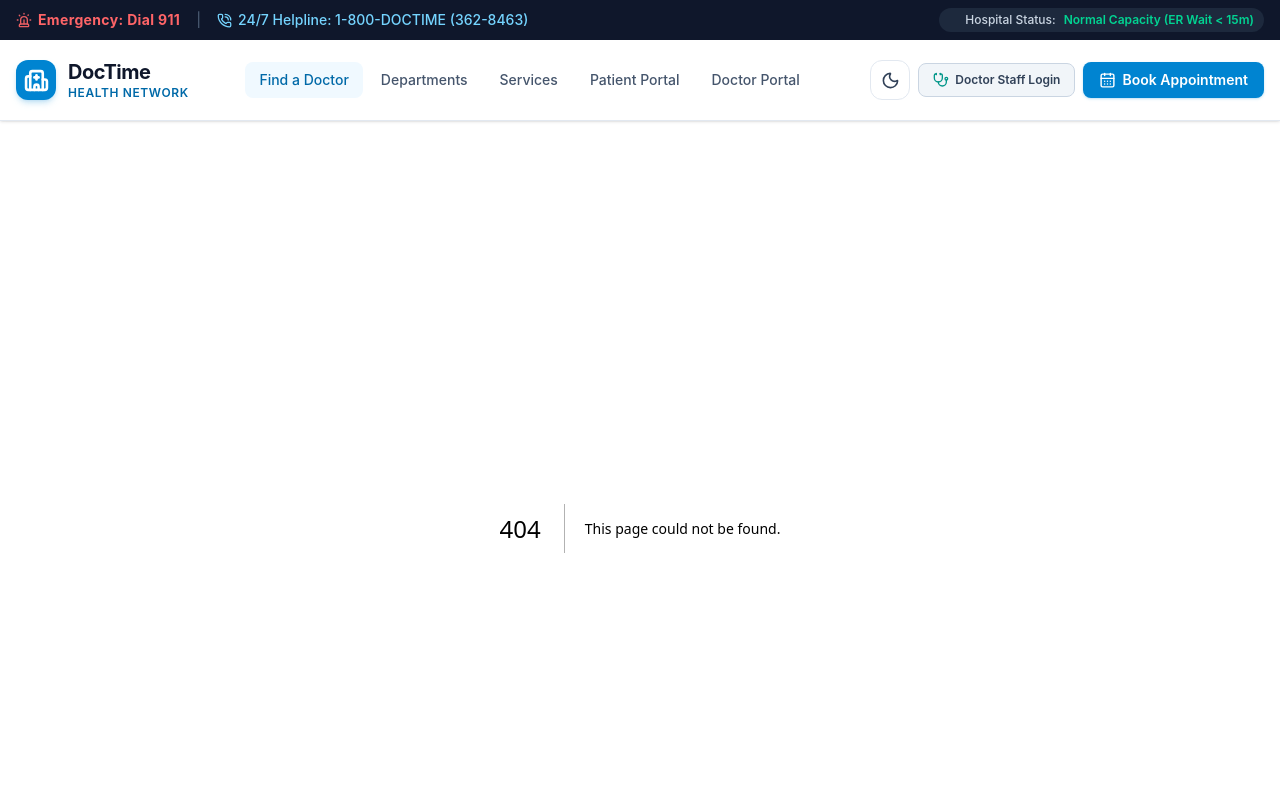
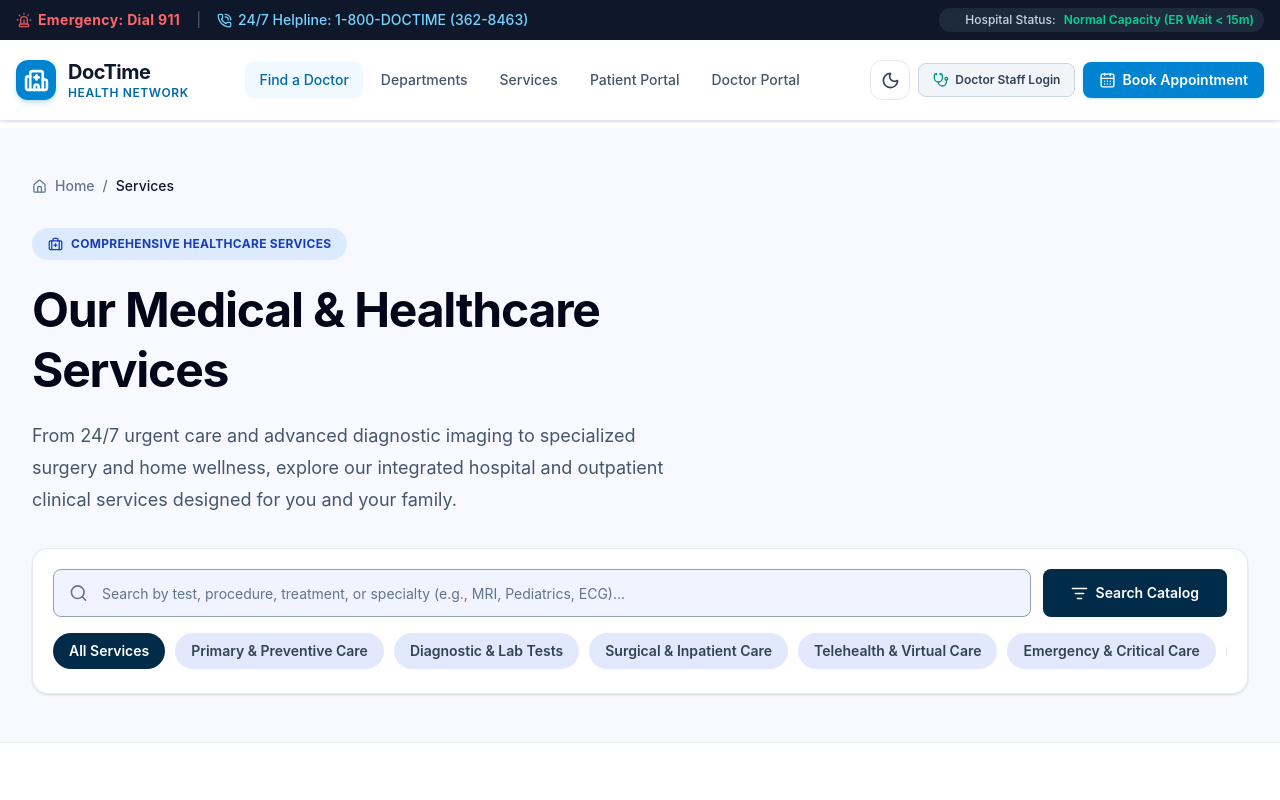
Before and after one commit to abdul-korim-web/doctime, a Next.js app: page /services in a window 1280 px wide. Before the commit this address had no page. Shown: the top 800 px of the page. Built offline with nearby package versions, Linux system fonts and the light colour scheme.

Commit message:
added Services Hero section

```diff
--- /dev/null
+++ b/src/app/services/page.jsx
@@ -0,0 +1,10 @@
+import ServicesLayout from '@/components/ServicesLayout/ServicesLayout'
+import React from 'react'
+
+export default function Services() {
+  return (
+    <div>
+        <ServicesLayout/>
+    </div>
+  )
+}
--- /dev/null
+++ b/src/components/ServicesLayout/ServicesHero.jsx
@@ -0,0 +1,103 @@
+
+import Link from "next/link";
+import { Home, BriefcaseMedical, Search, ListFilter } from "lucide-react";
+
+const categories = [
+  { name: "All Services", value: "all" },
+  { name: "Primary & Preventive Care", value: "primary-preventive" },
+  { name: "Diagnostic & Lab Tests", value: "diagnostic-lab" },
+  { name: "Surgical & Inpatient Care", value: "surgical-inpatient" },
+  { name: "Telehealth & Virtual Care", value: "telehealth-virtual" },
+  { name: "Emergency & Critical Care", value: "emergency-critical" },
+  { name: "Rehabilitation", value: "rehabilitation" },
+];
+
+const ServicesHeader = ({ search = "", activeCategory = "all" }) => {
+  return (
+    <section className="border-b border-slate-200/70 bg-[#f8f9ff] py-10 dark:border-slate-800 dark:bg-slate-950 sm:py-12">
+      <div className="mx-auto max-w-7xl px-5 sm:px-8">
+        <nav className="mb-8 flex items-center gap-2 text-sm font-medium text-slate-500 dark:text-slate-400">
+          <Link href="/" className="flex items-center gap-2 hover:text-cyan-600">
+            <Home size={15} />
+            Home
+          </Link>
+          <span>/</span>
+          <span className="text-slate-900 dark:text-white">Services</span>
+        </nav>
+
+        <div className="max-w-3xl">
+          <div className="mb-5 inline-flex items-center gap-2 rounded-full bg-blue-100 px-4 py-2 text-xs font-bold uppercase tracking-wide text-blue-800 dark:bg-blue-400/10 dark:text-blue-300">
+            <BriefcaseMedical size={15} />
+            Comprehensive Healthcare Services
+          </div>
+
+          <h1 className="text-4xl font-bold leading-tight tracking-tight text-slate-950 dark:text-white sm:text-5xl">
+            Our Medical & Healthcare Services
+          </h1>
+
+          <p className="mt-5 max-w-2xl text-base leading-8 text-slate-600 dark:text-slate-400 sm:text-lg">
+            From 24/7 urgent care and advanced diagnostic imaging to
+            specialized surgery and home wellness, explore our integrated
+            hospital and outpatient clinical services designed for you
+            and your family.
+          </p>
+        </div>
+
+        <div className="mt-8 rounded-2xl border border-slate-200/80 bg-white p-5 shadow-sm dark:border-slate-800 dark:bg-slate-900 sm:p-5">
+          <form action="/services" method="GET" className="flex flex-col gap-3 sm:flex-row">
+            <div className="relative flex-1">
+              <Search
+                size={19}
+                className="absolute left-4 top-1/2 -translate-y-1/2 text-slate-500"
+              />
+
+              <input
+                type="search"
+                name="search"
+                defaultValue={search}
+                placeholder="Search by test, procedure, treatment, or specialty (e.g., MRI, Pediatrics, ECG)..."
+                className="h-12 w-full rounded-lg border border-slate-400 bg-[#f1f3ff] pl-12 pr-4 text-sm text-slate-900 outline-none transition placeholder:text-slate-500 focus:border-cyan-600 focus:ring-2 focus:ring-cyan-600/15 dark:border-slate-700 dark:bg-slate-800 dark:text-white dark:placeholder:text-slate-400"
+              />
+            </div>
+
+            <input type="hidden" name="category" value={activeCategory} />
+
+            <button
+              type="submit"
+              className="inline-flex h-12 shrink-0 items-center justify-center gap-2 rounded-lg bg-[#002b49] px-7 text-sm font-semibold text-white transition hover:bg-cyan-700 dark:bg-cyan-600 dark:hover:bg-cyan-500"
+            >
+              <ListFilter size={17} />
+              Search Catalog
+            </button>
+          </form>
+
+          <div className="mt-4 flex gap-2.5 overflow-x-auto pb-1 [scrollbar-width:none] [-ms-overflow-style:none] [&::-webkit-scrollbar]:hidden">
+            {categories.map((category) => {
+              const isActive = activeCategory === category.value;
+
+              return (
+                <Link
+                  key={category.value}
+                  href={
+                    category.value === "all"
+                      ? "/services"
+                      : `/services?category=${category.value}`
+                  }
+                  className={`shrink-0 whitespace-nowrap rounded-full px-4 py-2 text-xs font-semibold transition sm:text-sm ${
+                    isActive
+                      ? "bg-[#002b49] text-white dark:bg-cyan-600"
+                      : "bg-[#e2e9ff] text-slate-700 hover:bg-blue-200 dark:bg-slate-800 dark:text-slate-300 dark:hover:bg-slate-700"
+                  }`}
+                >
+                  {category.name}
+                </Link>
+              );
+            })}
+          </div>
+        </div>
+      </div>
+    </section>
+  );
+};
+
+export default ServicesHeader;
--- /dev/null
+++ b/src/components/ServicesLayout/ServicesLayout.jsx
@@ -0,0 +1,10 @@
+import React from 'react'
+import ServicesHero from './ServicesHero'
+
+export default function ServicesLayout() {
+  return (
+    <div>
+        <ServicesHero/>
+    </div>
+  )
+}
--- a/src/components/shared/Header.jsx
+++ b/src/components/shared/Header.jsx
@@ -13,11 +13,11 @@ import MobileNavigation from "./mobile-navigation";
 import ThemeToggle from "../theme/theme-toggle";
 
 const navigation = [
-  { label: "Find a Doctor", href: "#doctors", active: true },
-  { label: "Departments", href: "#departments" },
-  { label: "Services", href: "#services" },
-  { label: "Patient Portal", href: "#portals" },
-  { label: "Doctor Portal", href: "#portals" },
+  { label: "Find a Doctor", href: "doctors", active: true },
+  { label: "Departments", href: "departments" },
+  { label: "Services", href: "services" },
+  { label: "Patient Portal", href: "portals" },
+  { label: "Doctor Portal", href: "portals" },
 ];
 
 export default function Header() {
```
